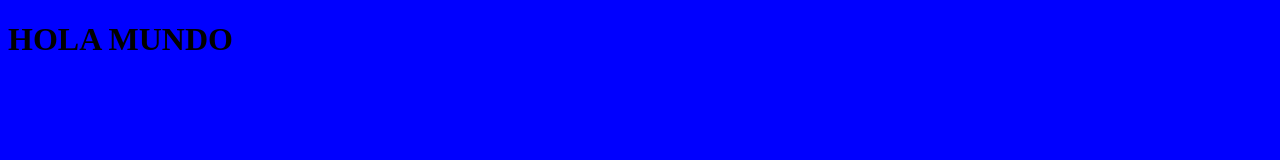
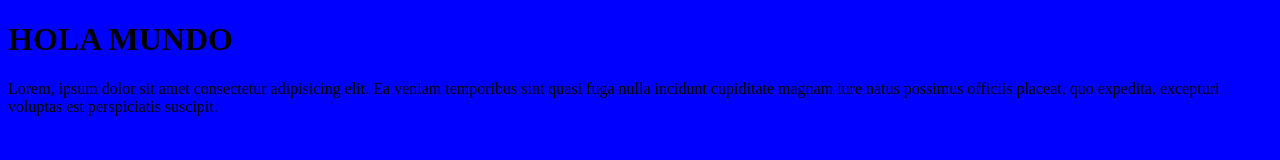
Before and after one commit to Cynthiag3/Repositorio-de-git, a plain HTML site: page index.html in a window 1280 px wide. Drawn offline with Linux system fonts and the light colour scheme.

Commit message:
aqui agregue un parrafo

```diff
--- a/index.html
+++ b/index.html
@@ -9,5 +9,11 @@
   </head>
   <body>
     <h1>HOLA MUNDO</h1>
+    <p>
+      Lorem, ipsum dolor sit amet consectetur adipisicing elit. Ea veniam
+      temporibus sint quasi fuga nulla incidunt cupiditate magnam iure natus
+      possimus officiis placeat, quo expedita, excepturi voluptas est
+      perspiciatis suscipit.
+    </p>
   </body>
 </html>
```
